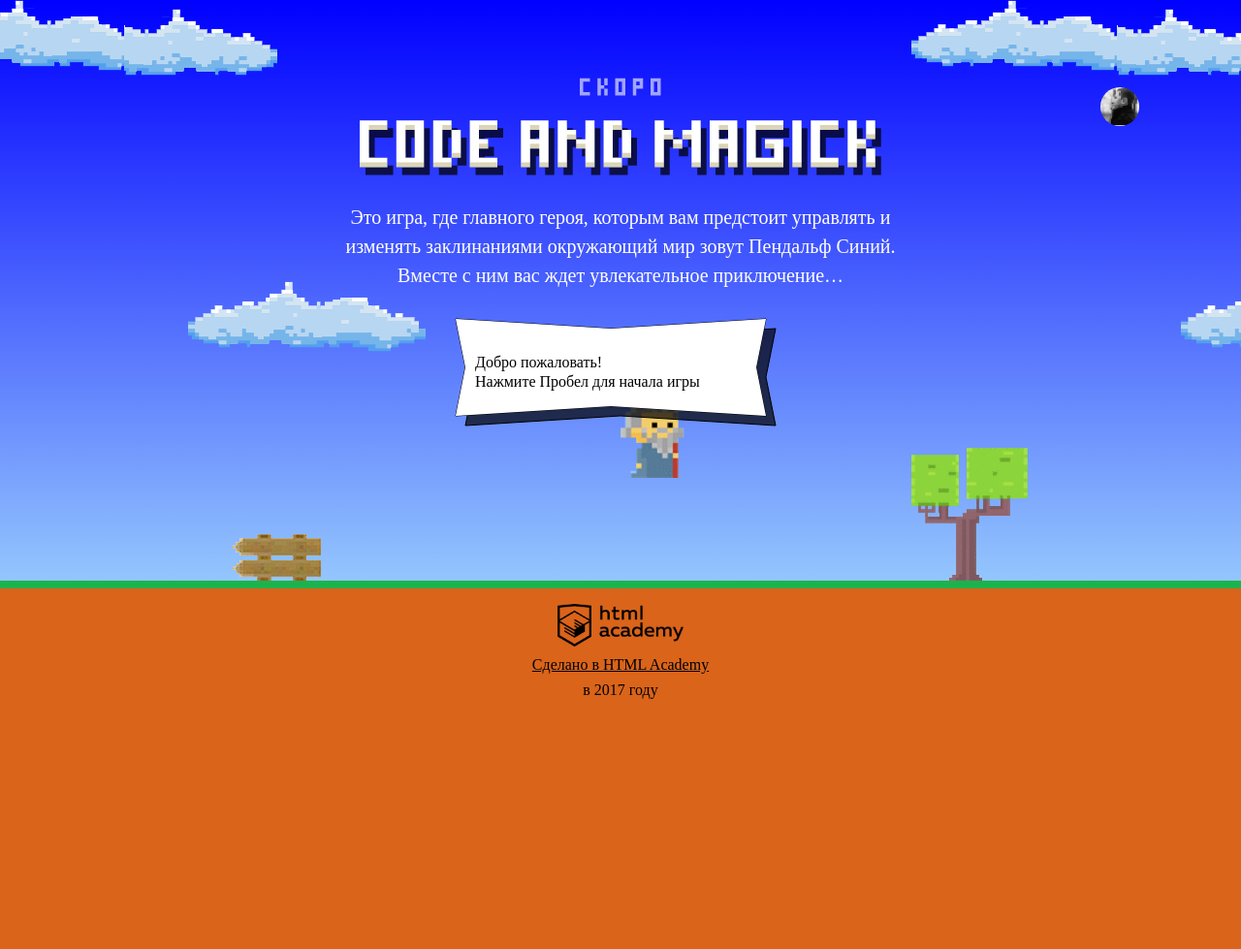
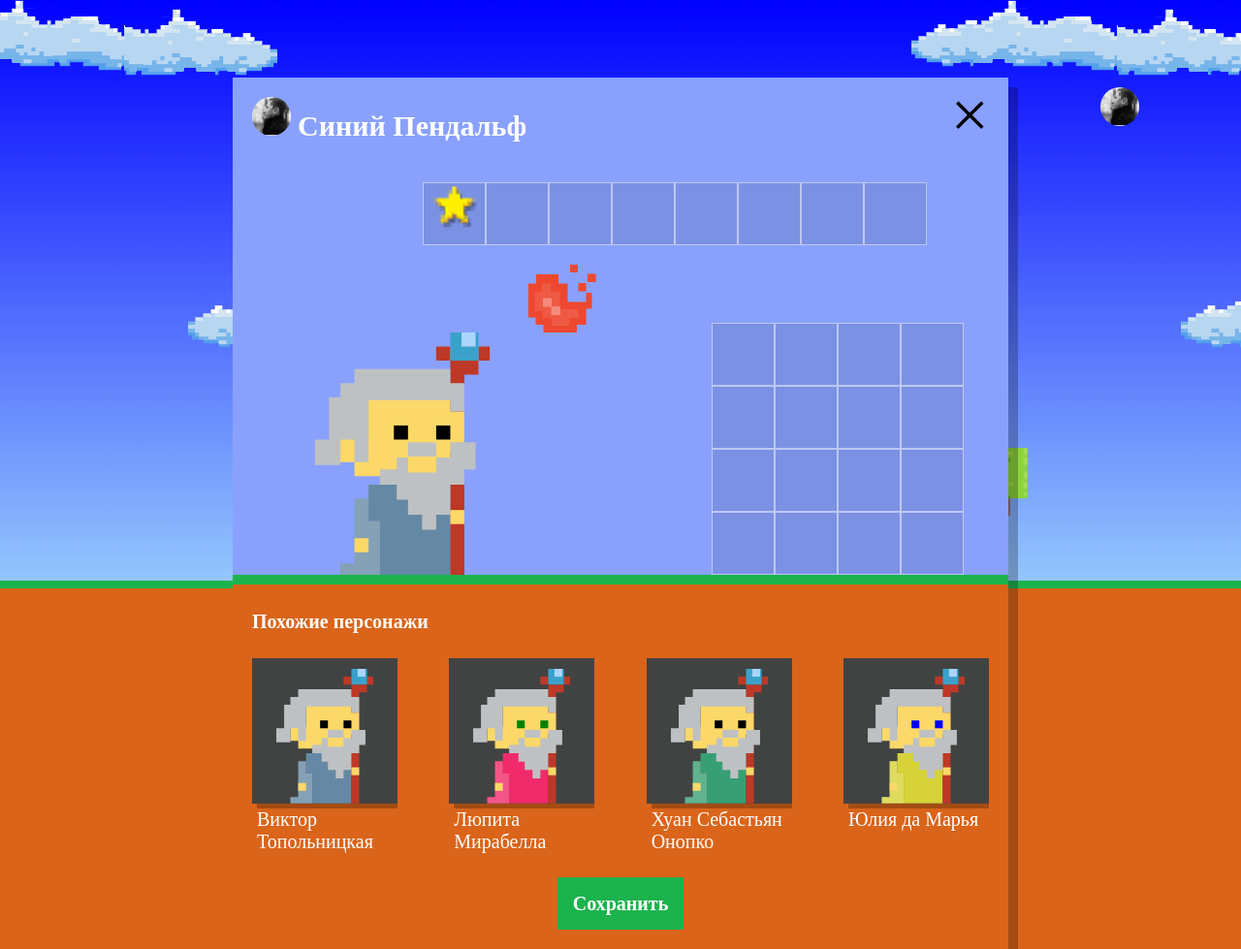
Before and after one commit to POZyTIV4IK/1080013-code-and-magick-18, a website: page index.html in a window 1280 px wide. Shown: the whole page at 97% size. Before the commit the page ends 800 px from the top, so only its background shows below. Drawn offline with Linux system fonts and the light colour scheme; a web font is replaced by a local one.

Commit message:
Сделал

```diff
--- a/index.html
+++ b/index.html
@@ -200,6 +200,7 @@
 </script>
 <script src="js/stat.js"></script>
 <script src="js/game.js"></script>
+<script src="js/setup.js"></script>
 
 </body>
 </html>
--- /dev/null
+++ b/js/setup.js
@@ -0,0 +1,45 @@
+'use strict';
+var userDialog = document.querySelector('.setup');
+userDialog.classList.remove('hidden');
+
+var similarListElement = document.querySelector('.setup-similar-list');
+var similarWizardTemplate = document.querySelector('#similar-wizard-template')
+    .content
+    .querySelector('.setup-similar-item');
+
+var getRandomInteger = function (min, max) {
+  return Math.floor(Math.random() * (max - min)) + min;
+};
+
+var WIZARD_NAMES = ['Иван', 'Хуан Себастьян', 'Мария', 'Кристоф', 'Виктор', 'Юлия', 'Люпита', 'Вашингтон'];
+var WIZARD_FAMILYNAMES = ['да Марья', 'Верон', 'Мирабелла', 'Вальц', 'Онопко', 'Топольницкая', 'Нионго', 'Ирвинг'];
+var WIZARD_COAT = ['rgb(101, 137, 164)', 'rgb(241, 43, 107)', 'rgb(146, 100, 161)', 'rgb(56, 159, 117)', 'rgb(215, 210, 55)', 'rgb(0, 0, 0)'];
+var WIZARD_EYES = ['black', 'red', 'blue', 'yellow', 'green'];
+
+var wizard = {};
+
+for (var i = 0; i < 4; i++) {
+  wizard[i] = {
+    name: WIZARD_NAMES[getRandomInteger(0, 8)] + ' ' + WIZARD_FAMILYNAMES[getRandomInteger(0, 8)],
+    coatColor: WIZARD_COAT[getRandomInteger(0, 6)],
+    eyesColor: WIZARD_EYES[getRandomInteger(0, 5)]
+  };
+}
+
+var massiv = [wizard[0], wizard[1], wizard[2], wizard[3]];
+
+var createDom = function (wizards) {
+  var wizardElement = similarWizardTemplate.cloneNode(true);
+  wizardElement.querySelector('.setup-similar-label').textContent = wizards.name;
+  wizardElement.querySelector('.wizard-coat').style.fill = wizards.coatColor;
+  wizardElement.querySelector('.wizard-eyes').style.fill = wizards.eyesColor;
+  return wizardElement;
+};
+
+var fragment = document.createDocumentFragment();
+for (var k = 0; k < 4; k++) {
+  fragment.appendChild(createDom(massiv[k]));
+}
+similarListElement.appendChild(fragment);
+
+userDialog.querySelector('.setup-similar').classList.remove('hidden');
```
